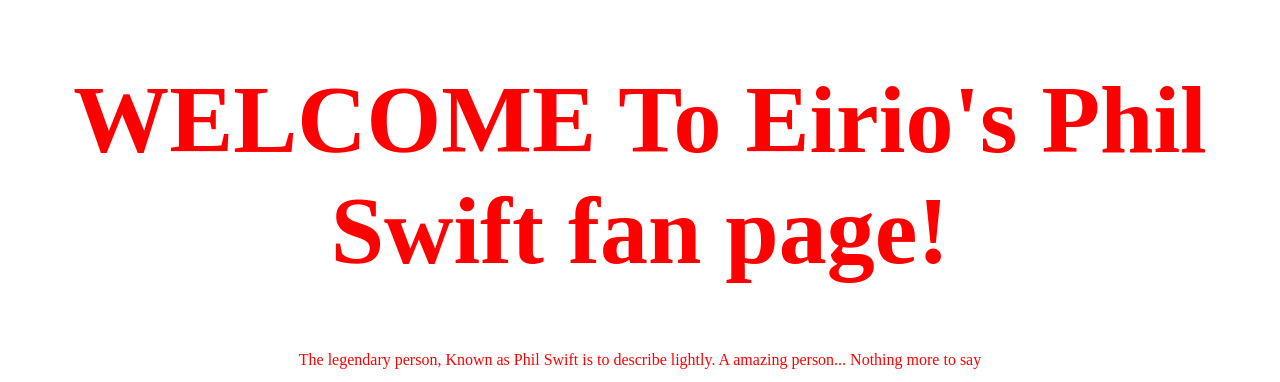
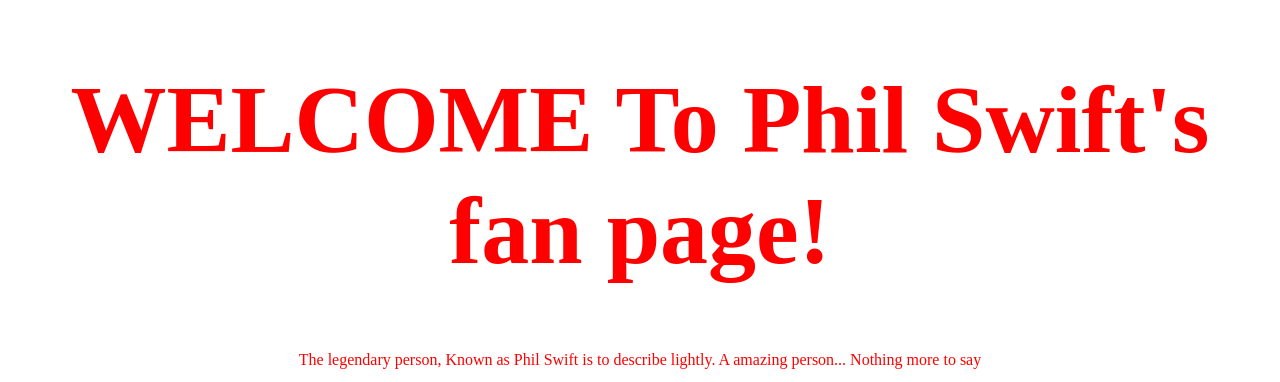
Before and after one commit to Eirio/eirio.github.io, a plain HTML site: page phil.html in a window 1280 px wide. Shown: the top 382 px of the page. Drawn offline with Linux system fonts and the light colour scheme.

Commit message:
Update phil.html

```diff
--- a/phil.html
+++ b/phil.html
@@ -7,7 +7,7 @@ body {
 }
 </style>
 
-<font size="+4"><center><h1>WELCOME To Eirio's Phil Swift fan page!</h1></center></font>
+<font size="+4"><center><h1>WELCOME To Phil Swift's fan page!</h1></center></font>
 <title>Phil Swift Fan Page</title>
 
 <center><p>The legendary person, Known as Phil Swift is to describe lightly. A amazing person... Nothing more to say</p></center>
```
